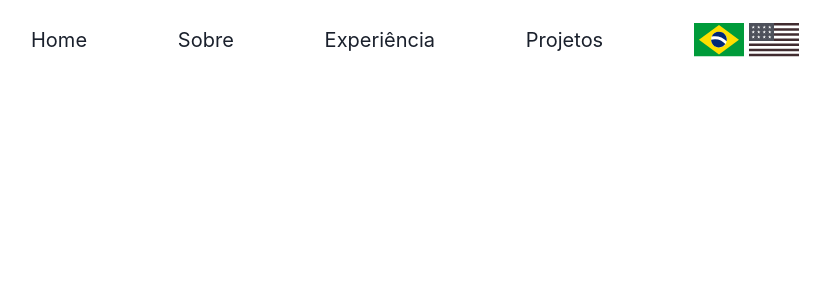
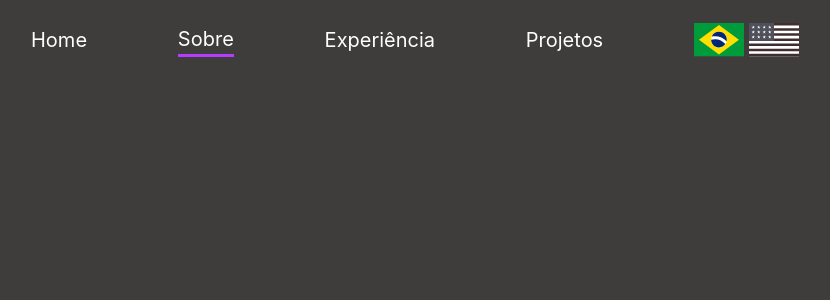
Before and after one commit to andreramosdovale/portifolio, a Next.js app: page /about in a window 1280 px wide. Shown: the top 300 px of the page, without its empty margins (225-1055 px from the left). Built offline with nearby package versions, Linux system fonts and the light colour scheme.

Commit message:
fix: refract usage change lang context

```diff
--- a/src/components/Header/index.tsx
+++ b/src/components/Header/index.tsx
@@ -1,10 +1,11 @@
 import NextLink from "next/link";
-import { Flex, Text, Link, Box } from "@chakra-ui/react";
+import { Flex, Text, Link, Box, color } from "@chakra-ui/react";
 import { ptBr, en } from "@/content/Header.data";
 import { IContentHeader } from "@/types/IContentHeader";
 import { US, BR } from "country-flag-icons/react/3x2";
 import { useContext, useState } from "react";
 import LangContext from "@/context/LangContext";
+import { defaultColors } from "@/styles/theme";
 
 interface IHeader {
   path: string | null;
@@ -29,6 +30,12 @@ const Header = ({ path }: IHeader) => {
     setLang(lang);
     setCurrentLang(lang);
     setContent(contentType);
+  };
+
+  const AddBorderBotton = (component: string) => {
+    if (path === component) {
+      return `3px solid ${defaultColors.primaryColor}`;
+    }
   };
 
   return (
@@ -61,6 +68,13 @@ const Header = ({ path }: IHeader) => {
                 xs: "xs",
                 xxs: "xs",
               }}
+              style={{
+                borderBottom: AddBorderBotton("Home"),
+              }}
+              color={defaultColors.fontColorPrimary}
+              _hover={{
+                color: defaultColors.primaryColor,
+              }}
             >
               {content.home}
             </Text>
@@ -74,6 +88,13 @@ const Header = ({ path }: IHeader) => {
                 sm: "sm",
                 xs: "xs",
                 xxs: "xs",
+              }}
+              style={{
+                borderBottom: AddBorderBotton("About"),
+              }}
+              color={defaultColors.fontColorPrimary}
+              _hover={{
+                color: defaultColors.primaryColor,
               }}
             >
               {content.about}
@@ -93,6 +114,13 @@ const Header = ({ path }: IHeader) => {
                 xs: "xs",
                 xxs: "xs",
               }}
+              style={{
+                borderBottom: AddBorderBotton("Experience"),
+              }}
+              color={defaultColors.fontColorPrimary}
+              _hover={{
+                color: defaultColors.primaryColor,
+              }}
             >
               {content.experience}
             </Text>
@@ -110,6 +138,13 @@ const Header = ({ path }: IHeader) => {
                 sm: "sm",
                 xs: "xs",
                 xxs: "xs",
+              }}
+              style={{
+                borderBottom: AddBorderBotton("Projects"),
+              }}
+              color={defaultColors.fontColorPrimary}
+              _hover={{
+                color: defaultColors.primaryColor,
               }}
             >
               {content.projects}
--- a/src/pages/_app.tsx
+++ b/src/pages/_app.tsx
@@ -11,7 +11,7 @@ export default function App({ Component, pageProps }: AppProps) {
   return (
     <ChakraProvider theme={deafaultTheme}>
       <LangContext.Provider value={{ lang, setLang }}>
-        <Component {...pageProps} />
+        <Component {...pageProps} lang={lang} />
       </LangContext.Provider>
     </ChakraProvider>
   );
--- a/src/pages/_document.tsx
+++ b/src/pages/_document.tsx
@@ -1,11 +1,16 @@
 import { Html, Head, Main, NextScript } from "next/document";
 import { ColorModeScript } from "@chakra-ui/react";
+import { defaultColors } from "@/styles/theme";
 
 export default function Document() {
   return (
     <Html lang="en">
       <Head />
-      <body>
+      <body
+        style={{
+          backgroundColor: defaultColors.primaryGrayColor,
+        }}
+      >
         <ColorModeScript />
         <Main />
         <NextScript />
--- a/src/pages/about.tsx
+++ b/src/pages/about.tsx
@@ -1,17 +1,16 @@
 import Head from "next/head";
 import Header from "@/components/Header";
-import { useContext, useEffect, useState } from "react";
-import LangContext from "@/context/LangContext";
+import { useEffect, useState } from "react";
 import { IContentAbout } from "@/types/IContentAbout";
 import { en, ptBr } from "@/content/About.data";
+import { IDefaultProps } from "@/types/IDefaultProps";
 
-export default function About() {
-  const { lang } = useContext(LangContext);
+export default function About({ ...props }: IDefaultProps) {
   const [content, setContent] = useState<IContentAbout>(ptBr);
 
   useEffect(() => {
-    setContent(lang === "ptBr" ? ptBr : en);
-  }, [lang]);
+    setContent(props.lang === "ptBr" ? ptBr : en);
+  }, [props.lang]);
 
   return (
     <>
--- a/src/styles/theme.ts
+++ b/src/styles/theme.ts
@@ -1,8 +1,11 @@
 import { extendTheme } from "@chakra-ui/react";
 
 const colors = {
-  primaryColor: "",
-  backgroundColor: ""
+  fontColorPrimary: "#fff",
+  primaryColor: "#b33cff",
+  primaryGrayColor: "#3f3d3b",
+  secondaryGrayColor: "#32312f",
+  tertiaryGreyColor: "#454340",
 };
 
 const breakpoints = {
@@ -18,3 +21,4 @@ const breakpoints = {
 };
 
 export const deafaultTheme = extendTheme({ colors, breakpoints });
+export const defaultColors = { ...colors };
--- /dev/null
+++ b/src/types/IDefaultProps.ts
@@ -0,0 +1,5 @@
+import { ILangType } from "./ILangType";
+
+export interface IDefaultProps {
+  lang: ILangType | null;
+}
--- /dev/null
+++ b/src/types/ILangType.ts
@@ -0,0 +1 @@
+export type ILangType = string;
```
Also changed, not shown: src/pages/experience.tsx (+5 -6 lines), src/pages/index.tsx (+5 -6 lines), src/pages/projects.tsx (+5 -6 lines).
